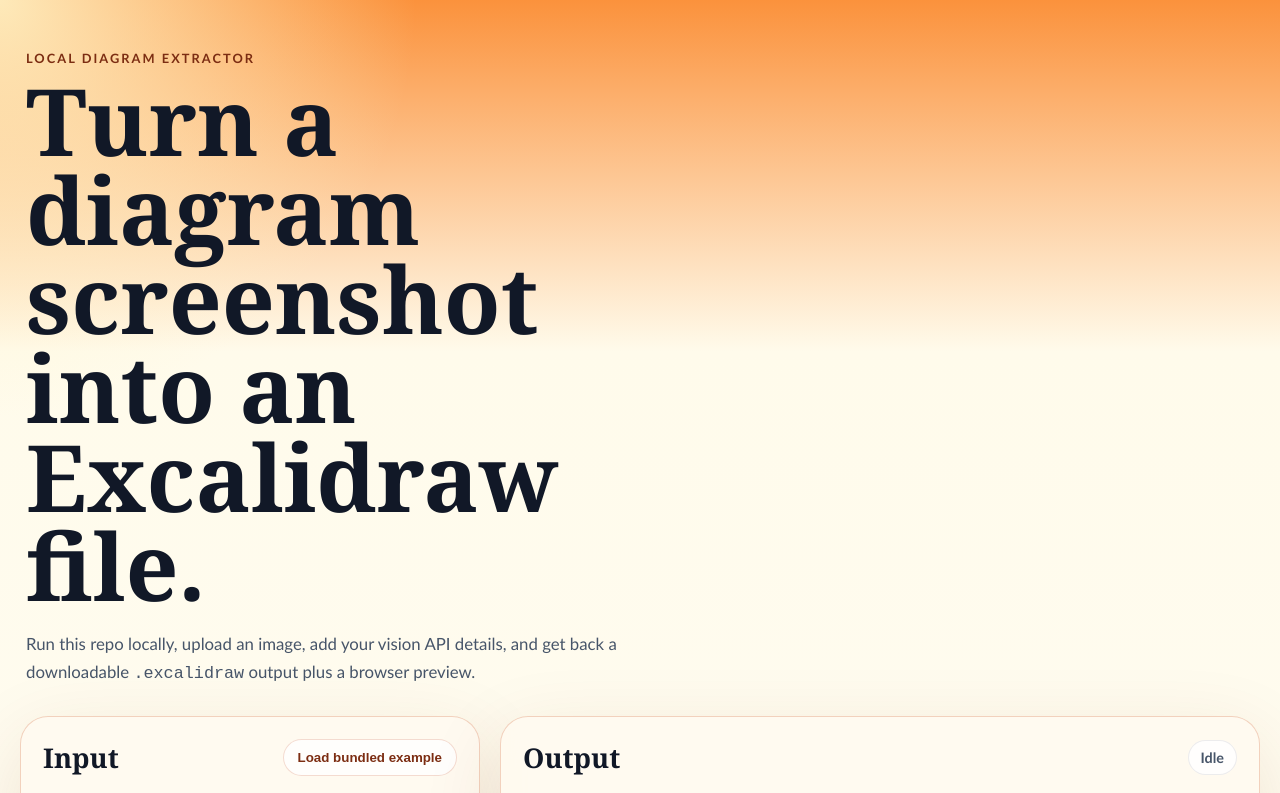
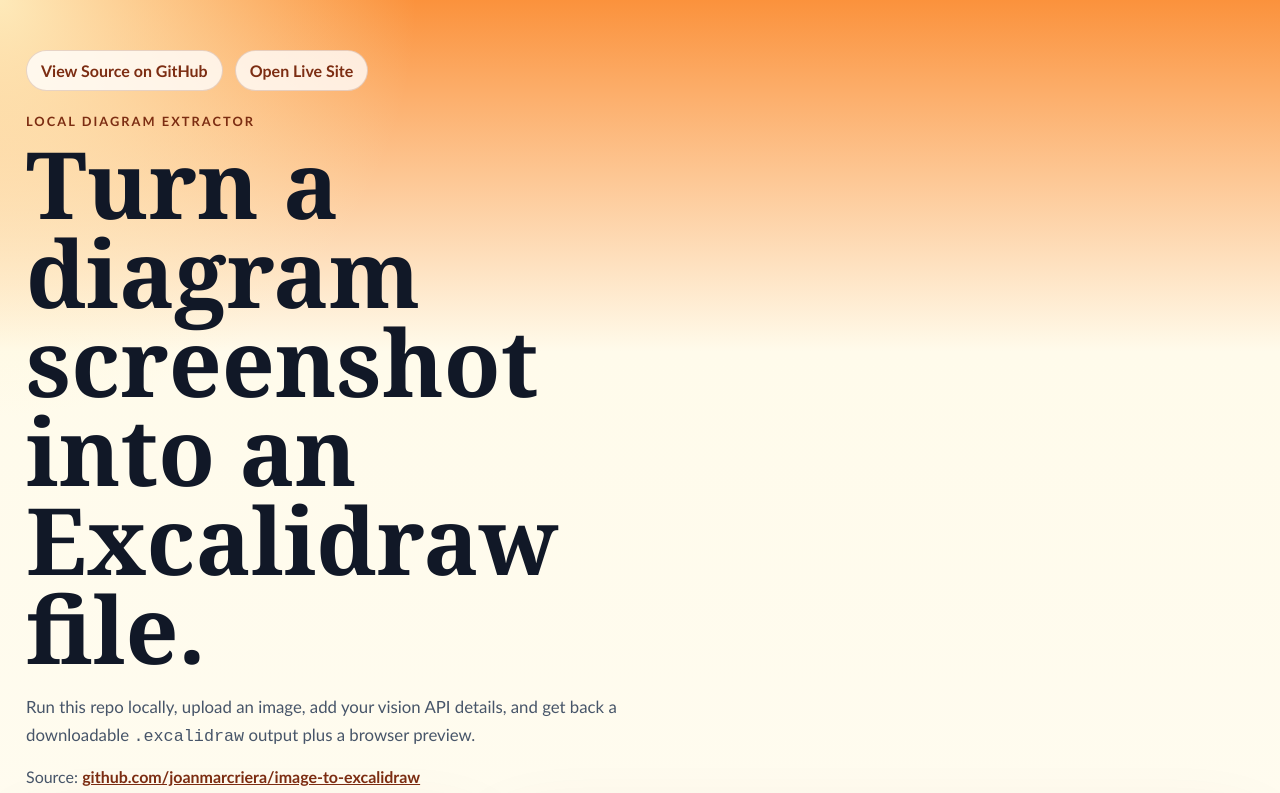
Before and after one commit to joanmarcriera/image-to-excalidraw, a website with bundled scripts: page public/index.html in a window 1280 px wide. Shown: the top 793 px of the page. Built offline with nearby package versions, Linux system fonts and the light colour scheme.

Commit message:
Add repo and live-site cross-links

```diff
--- a/public/index.html
+++ b/public/index.html
@@ -9,11 +9,22 @@
   <body>
     <div class="page-shell">
       <header class="hero">
+        <div class="hero-links">
+          <a class="ghost-link" href="https://github.com/joanmarcriera/image-to-excalidraw" target="_blank" rel="noreferrer">
+            View Source on GitHub
+          </a>
+          <a class="ghost-link" href="http://i2e.riera.co.uk/" target="_blank" rel="noreferrer">
+            Open Live Site
+          </a>
+        </div>
         <p class="eyebrow">Local Diagram Extractor</p>
         <h1>Turn a diagram screenshot into an Excalidraw file.</h1>
         <p class="hero-copy">
           Run this repo locally, upload an image, add your vision API details, and get back a downloadable
           <code>.excalidraw</code> output plus a browser preview.
+        </p>
+        <p class="hero-meta">
+          Source: <a href="https://github.com/joanmarcriera/image-to-excalidraw" target="_blank" rel="noreferrer">github.com/joanmarcriera/image-to-excalidraw</a>
         </p>
       </header>
 
--- a/public/styles.css
+++ b/public/styles.css
@@ -44,6 +44,29 @@
   padding: 18px 6px 28px;
 }
 
+.hero-links {
+  display: flex;
+  gap: 12px;
+  flex-wrap: wrap;
+  margin-bottom: 22px;
+}
+
+.ghost-link {
+  display: inline-flex;
+  align-items: center;
+  border: 1px solid rgba(124, 45, 18, 0.18);
+  border-radius: 999px;
+  padding: 10px 14px;
+  color: var(--accent-dark);
+  background: rgba(255, 255, 255, 0.78);
+  font-weight: 700;
+  text-decoration: none;
+}
+
+.ghost-link:hover {
+  background: rgba(255, 255, 255, 0.94);
+}
+
 .eyebrow {
   margin: 0 0 10px;
   color: var(--accent-dark);
@@ -67,6 +90,16 @@
   color: var(--muted);
   font-size: 1.05rem;
   line-height: 1.65;
+}
+
+.hero-meta {
+  margin: 16px 0 0;
+  color: var(--muted);
+}
+
+.hero-meta a {
+  color: var(--accent-dark);
+  font-weight: 700;
 }
 
 .workspace {
```
Also changed, not shown: README.md.
